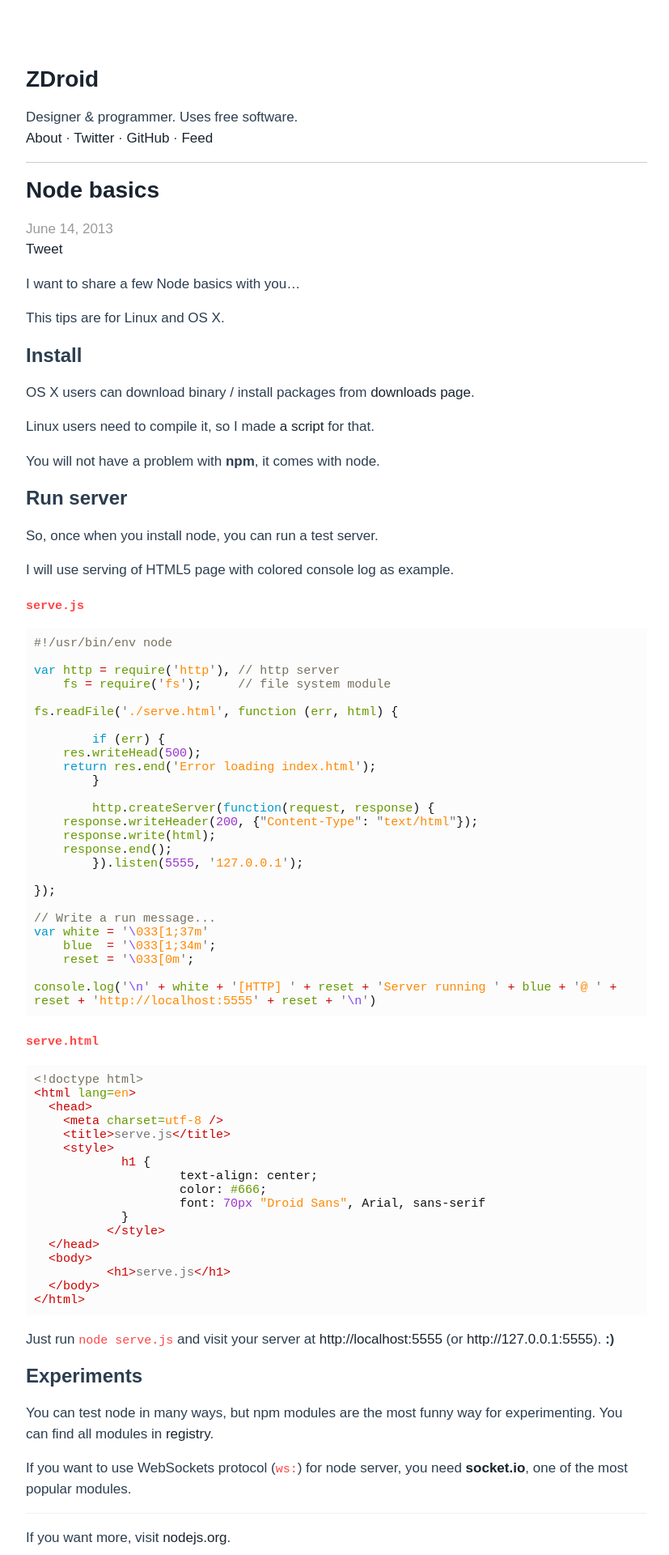
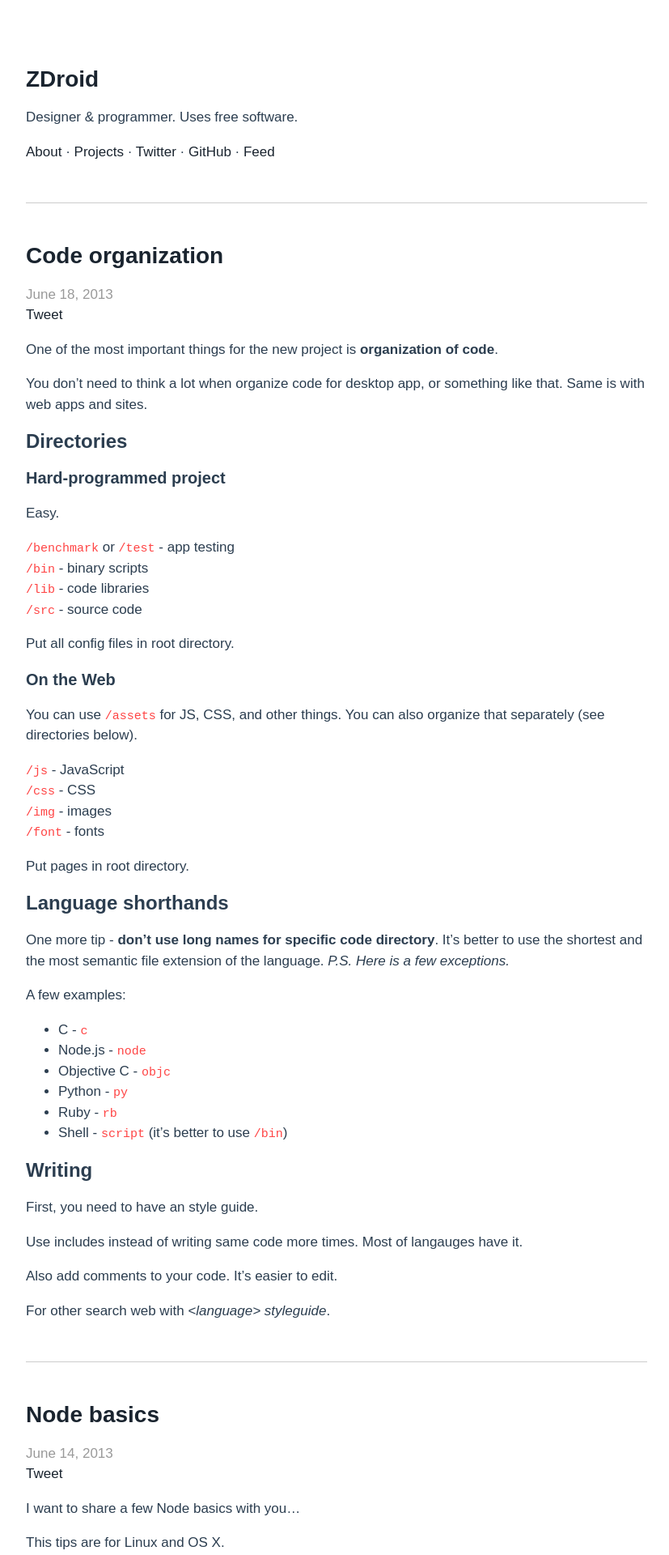
Before and after one commit to zlatanvasovic/zlatanvasovic.github.io, a Jekyll site: the page built from index.html, in a window 1280 px wide. Shown: the top 1920 px of the page at 81% size, without its empty margins (224-1051 px from the left). Built offline with Jekyll 4.4.1, drawn with Linux system fonts in a browser that asks for light colours; the list of posts is cut into pages by our own code; comment, search, counter and statistics services are not loaded.

Commit message:
Something new :]

```diff
--- a/_layouts/default.html
+++ b/_layouts/default.html
@@ -19,8 +19,8 @@ fixScale=function(e){function o(){s.content="width=device-width,minimum-scale="+
 	<body>
     <header>
 		<h1><a href="/">ZDroid</a></h1>
-    <p>Designer & programmer. Uses free software.<br />
-    <a href="about.html">About</a> &middot; <a href="https://twitter.com/ZXeDroid">Twitter</a> &middot; <a href="https://github.com/ZDroid">GitHub</a> &middot; <a href="atom.xml">Feed</a></p>
+    <p>Designer & programmer. Uses free software.</p>
+    <p><a href="about.html">About</a> &middot; <a href="projects.html">Projects</a> &middot; <a href="https://twitter.com/ZXeDroid">Twitter</a> &middot; <a href="https://github.com/ZDroid">GitHub</a> &middot; <a href="atom.xml">Feed</a></p>
 		</header>
 		<hr class="divide" />
 			<section>
--- /dev/null
+++ b/_posts/2013-6-18-code-organization.md
@@ -0,0 +1,54 @@
+---
+layout: post
+title: Code organization
+---
+
+One of the most important things for the new project is **organization of code**.
+
+You don't need to think a lot when organize code for desktop app, or something like that. Same is with web apps and sites.
+
+## Directories
+
+### Hard-programmed project
+
+Easy.
+
+`/benchmark` or `/test` - app testing
+`/bin` - binary scripts
+`/lib` - code libraries
+`/src` - source code
+
+Put all config files in root directory.
+
+### On the Web
+
+You can use `/assets` for JS, CSS, and other things. You can also organize that separately (see directories below).
+
+`/js` - JavaScript
+`/css` - CSS
+`/img` - images
+`/font` - fonts
+
+Put pages in root directory.
+
+## Language shorthands
+
+One more tip - **don't use long names for specific code directory**. It's better to use the shortest and the most semantic file extension of the language. *P.S. Here is a few exceptions.*
+
+A few examples:
+- C - `c`
+- Node.js - `node`
+- Objective C - `objc`
+- Python - `py`
+- Ruby - `rb`
+- Shell - `script` (it's better to use `/bin`)
+
+## Writing
+
+First, you need to have an style guide.
+
+Use includes instead of writing same code more times. Most of langauges have it.
+
+Also add comments to your code. It's easier to edit.
+
+For other search web with *&lt;language&gt; styleguide*.
--- a/about.md
+++ b/about.md
@@ -6,6 +6,8 @@ layout: default
 
 Zlatan Vasović is designer & programer. He works in Serbian open source community called [*Webserveri.info*](http://webserveri.info).
 
-**ZDroid** is nick created with combination of two words - **Z**latan & An<b>Droid</b>.
+**ZDroid** is his nick. It's combination of two words - **Z**latan and An**droid**.
 
-His creations is mainly web design *things*. He created [nginZ](https://github.com/ZDroid/nginZ), open source web framework.
+His creations is mainly web design *things*. His biggest *creation* is [nginZ](https://github.com/ZDroid/nginZ), open source web framework.
+
+You can contact him on [Twitter](https://twitter.com/ZXeDroid), or send a mail to *zdroid at zdroidblog dot com*.
--- a/assets/css/zd.css
+++ b/assets/css/zd.css
@@ -184,6 +184,7 @@ body {
   background: #fff;
   font: 17px/1.5 "Ubuntu Light", Arial, sans-serif;
   color: #2c3e50;
+  -webkit-font-smoothing: antialiased;
 }
 @media only screen and (max-width: 767px) {
   body {
@@ -199,6 +200,7 @@ a:hover {
 }
 strong,
 b {
+  font-family: Ubuntu, Arial, sans-serif;
   font-weight: bold;
 }
 em,
@@ -249,19 +251,8 @@ h2 {
 h3 {
   font-size: 20px;
 }
-ul {
-  list-style: inside circle;
-}
-.square-list {
-  list-style: inside square;
-}
-.disc-list {
-  list-style: inside disc;
-}
-ol {
-  list-style: inside decimal;
-}
 hr {
+  margin: 50px 0;
   border: 0;
   background: #f0f0f0;
   height: 1px;
--- a/assets/less/layout.less
+++ b/assets/less/layout.less
@@ -8,6 +8,7 @@ body {
 	background: #fff;
 	font: 17px/1.5 "Ubuntu Light", Arial, sans-serif;
 	color: @base-color;
+	-webkit-font-smoothing: antialiased;
 
 	@media only screen and (max-width: 767px) {
 	  padding: 5% !important;
```
Also changed, not shown: assets/less/type.less (+2 -9 lines), projects.md (added, +17 -0 lines).
